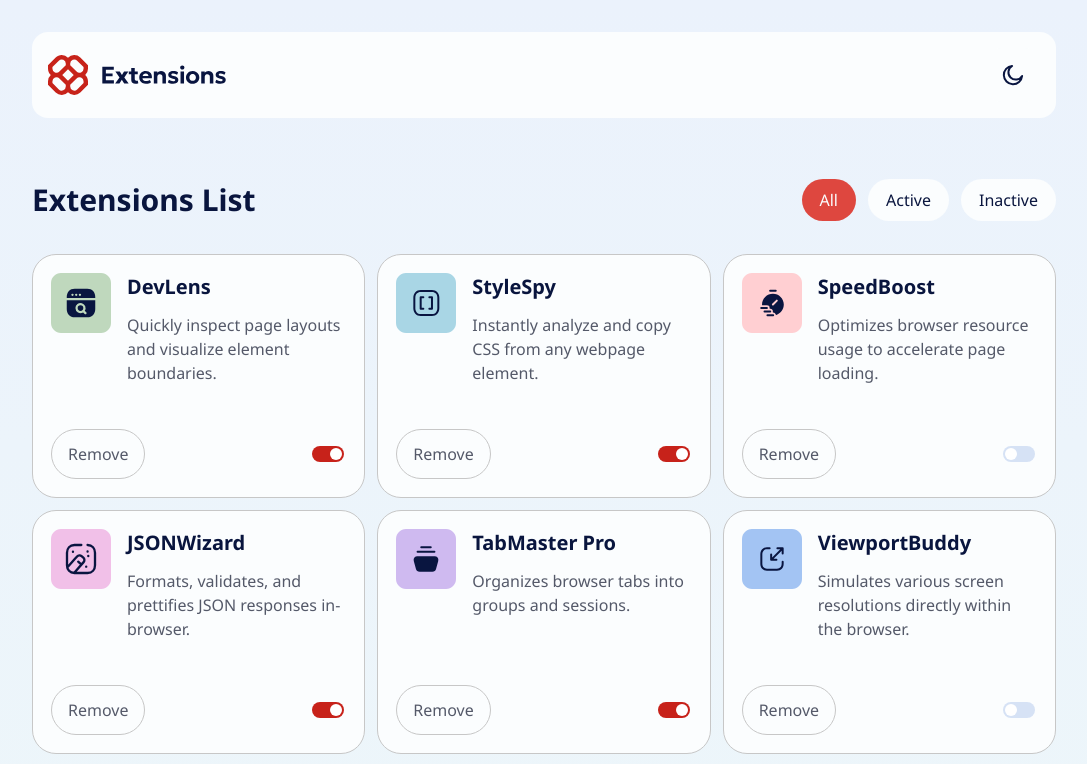
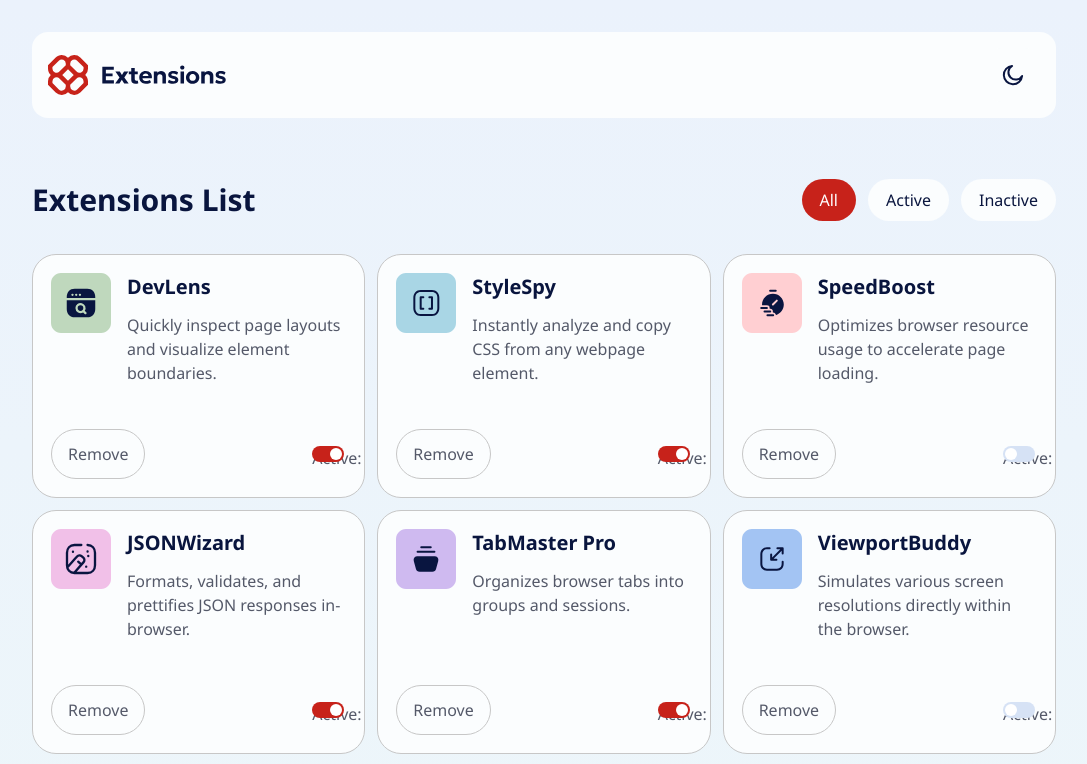
Before and after one commit to wfarre/browser-extension-manager-UI, a Vue app: page / in a window 1280 px wide. Shown: the top 764 px of the page, without its empty margins (96-1183 px from the left). Built offline with nearby package versions, Linux system fonts and the light colour scheme.

Commit message:
improve accessibility

```diff
--- a/src/components/Card.vue
+++ b/src/components/Card.vue
@@ -32,15 +32,16 @@ const alt = computed(() => `${props.title}'s logo`);
       <label
         :for="'isactive-' + title"
         class="group focus-within:border-toggle-bg relative inline-block h-5 w-9 rounded-full border-2 border-transparent"
-        aria-describedby="Toggle if extension is active"
-        aria-labelledby="toggle"
       >
+        <span class="top">Active:</span>
         <input
           class="h-0 w-0 opacity-0"
           type="checkbox"
           :name="'isactive-' + title"
           :id="'isactive-' + title"
           v-model="model"
+          aria-label="toggle"
+          aria-labelledby="Active"
         />
         <span
           class="bg-cneutral-200 durantion-300 group-has-checked:bg-cred-700 absolute top-0 right-0 bottom-0 left-0 cursor-pointer rounded-full duration-300 before:absolute before:top-0.5 before:left-0.5 before:h-3 before:w-3 before:rounded-full before:bg-white before:duration-300 before:content-[''] group-has-checked:before:translate-x-4"
--- a/src/components/Navbar.vue
+++ b/src/components/Navbar.vue
@@ -8,7 +8,7 @@
         <RouterLink
           to="/"
           class="bg-btn-bg text-text-title outline-toggle-bg cursor-pointer rounded-3xl px-4.5 py-2.5 capitalize hover:opacity-60"
-          activeClass="dark:bg-cred-400 not-dark:bg-cred-500  not-dark:text-cneutral-0 dark:text-cneutral-900"
+          activeClass="dark:bg-cred-400 not-dark:bg-cred-700  not-dark:text-white dark:text-cneutral-900"
         >
           All
         </RouterLink>
@@ -17,7 +17,7 @@
         <RouterLink
           to="/active"
           class="bg-btn-bg text-text-title outline-toggle-bg cursor-pointer rounded-3xl px-4.5 py-2.5 capitalize hover:opacity-60"
-          activeClass="dark:bg-cred-400 not-dark:bg-cred-500  not-dark:text-cneutral-0 dark:text-cneutral-900"
+          activeClass="dark:bg-cred-400 not-dark:bg-cred-700  not-dark:text-cneutral-0 dark:text-cneutral-900"
         >
           Active
         </RouterLink>
@@ -26,7 +26,7 @@
         <RouterLink
           to="/inactive"
           class="bg-btn-bg text-text-title outline-toggle-bg cursor-pointer rounded-3xl px-4.5 py-2.5 capitalize hover:opacity-60"
-          activeClass="dark:bg-cred-400 not-dark:bg-cred-500  not-dark:text-cneutral-0 dark:text-cneutral-900"
+          activeClass="dark:bg-cred-400 not-dark:bg-cred-700  not-dark:text-cneutral-0 dark:text-cneutral-900"
         >
           Inactive
         </RouterLink>
```
